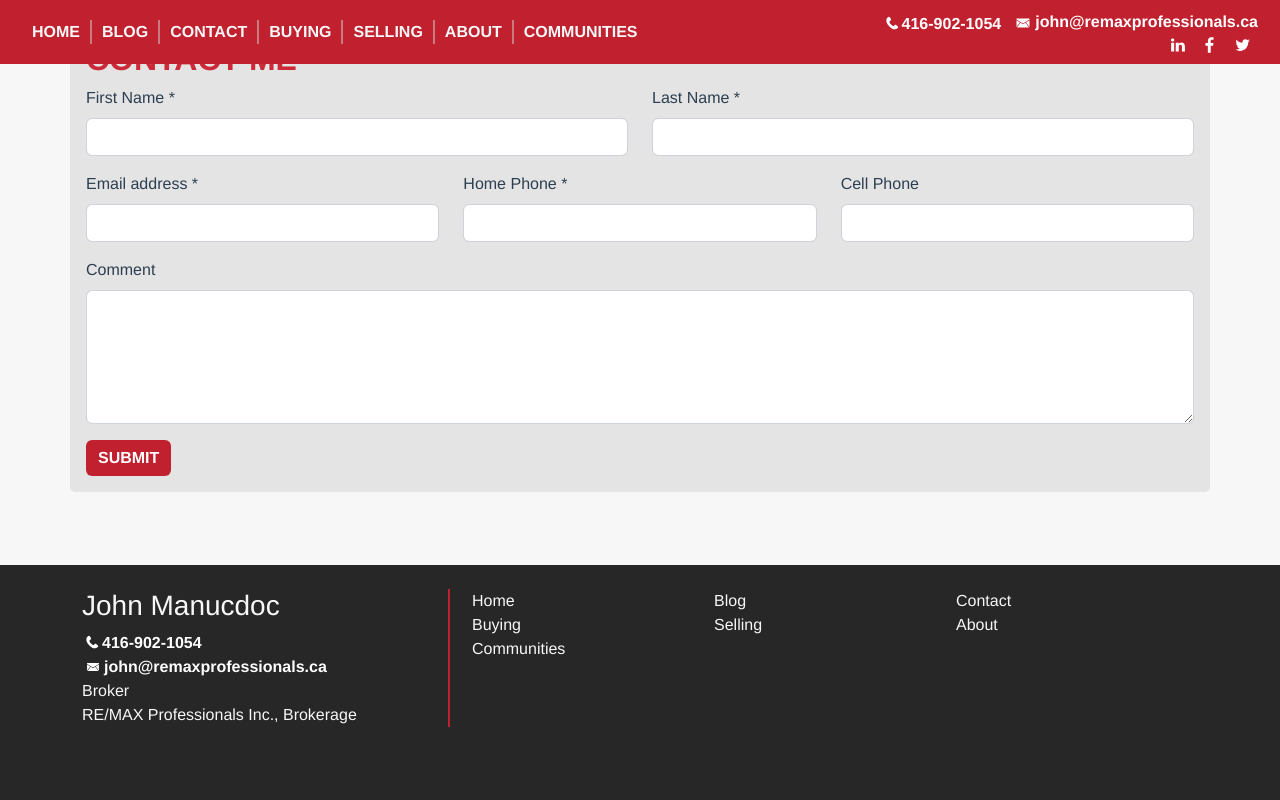
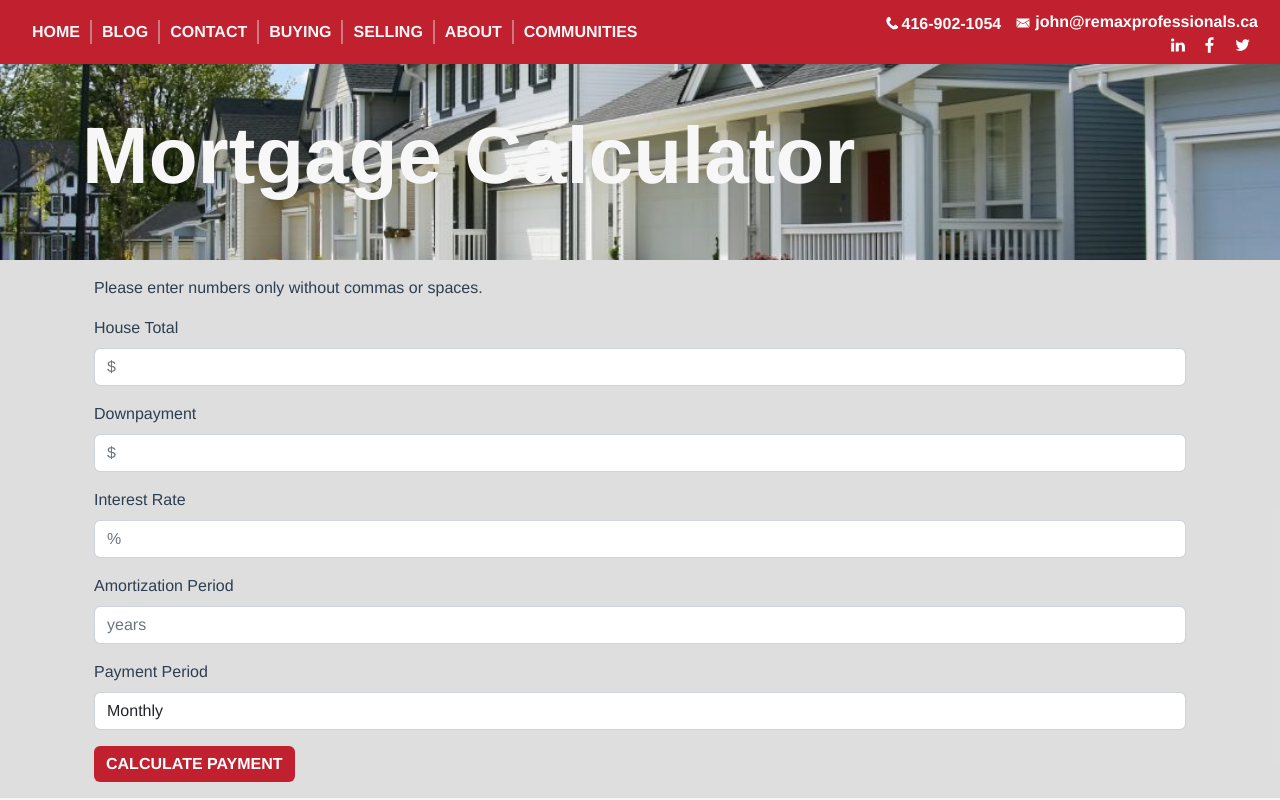
Before and after one commit to Sanparty/jmanucdoc-vue, a Vue app: page /buying/mortgage-calculator in a window 1280 px wide. Shown: the top 800 px of the page. Built offline with nearby package versions, Linux system fonts and the light colour scheme.

Commit message:
added mortgage calculator to cta links

```diff
--- a/src/buying/buyingHome.vue
+++ b/src/buying/buyingHome.vue
@@ -28,7 +28,7 @@
 
   </div>
   <div v-if="pageInfo.calculator" class="container-md" >
-      <mortgageCalculator class="mt-4"/>
+      <mortgageCalculator :includeHeading="true" class="mt-4"/>
   </div>
 </template>
 
--- /dev/null
+++ b/src/buying/calculatorContainer.vue
@@ -0,0 +1,74 @@
+<template>
+<div class="home-container container-fluid p-0">
+  <div class="d-flex flex-wrap align-items-start">
+    <div class="col-12">
+      <AboutHeadingSmall
+        :heading="calculator.heading"
+        :name="false"
+        :contact="contact"
+        :image="`url(${require(`../assets/images/${ calculator.image }`)})`"
+        :altimage="calculator.altImage"
+        :bgPosition="calculator.imageSize"
+      />
+    </div>
+  </div>
+  <!-- <div class="col-12">
+    <aboutHome
+      :pageInfo="calculator"
+    />
+  </div> -->
+  <div class="col-12">
+    <MortgageCalculator
+      :includeHeading="false"
+    />
+  </div>
+  <div class="container-fluid">
+    <ContactJohn />
+  </div>
+</div>
+
+</template>
+
+<script>
+    import ContactJohn from "../components/contactJohn.vue"
+    import AboutHeadingSmall from "../containers/aboutHeadingSmall.vue"
+    import MortgageCalculator from "../buying/mortgageCalculator.vue"
+    import calculator from "../js/components/data/calculator"
+    export default {
+       name: "aboutContainer",
+       components: {
+        AboutHeadingSmall,
+        MortgageCalculator,
+        ContactJohn,
+      },
+      data() {
+        return {
+          calculator: calculator
+        };
+      },
+    }
+
+
+
+</script>
+
+<style scoped>
+h3 {
+  margin: 40px 0 0;
+}
+ul {
+  list-style-type: none;
+  padding: 0;
+}
+li {
+  display: inline-block;
+  margin: 0 10px;
+}
+a {
+  color: #42b983;
+}
+.home-container {
+    padding-top: 20px;
+    background-color: #f7f7f7;
+}
+</style>
--- a/src/buying/mortgageCalculator.vue
+++ b/src/buying/mortgageCalculator.vue
@@ -1,10 +1,9 @@
 <template>
   <div class="contact-me p-3">
     <div class="container-md">
-      <h2 class="col-12 latest">Mortgage Calculator</h2>
+      <form class="container-md" @submit.prevent="calculate">
+      <h2 v-if="includeHeading" class="col-12 latest">Mortgage Calculator</h2>
       <p>Please enter numbers only without commas or spaces.</p>
-
-      <form class="container-md" @submit.prevent="calculate">
       <div class="row">
         <div class="mb-3">
           <label class="form-label">house total</label>
@@ -32,13 +31,12 @@
         </div>
       </div>
       <button type="submit" class="btn btn-primary">calculate payment</button>
-  </form>
       <div :class="display">
         <p>For a mortgage of <strong>${{ loanAmount.toLocaleString("en-US") }}</strong> amortized over <strong>{{ numYears }} years</strong>, your <strong>{{ paymentPeriod }}</strong> payment is <strong>${{ payment.toFixed(2) }}</strong></p>
+        <!-- <p>Total Mortgage with Interest: $701,508.05</p>
+        <p>Total with Down Payment: $801,508.05</p? -->
       </div>
-<!-- Total Mortgage with Interest: $701,508.05
-
-Total with Down Payment: $801,508.05 -->
+      </form>
     </div>
   </div>
 </template>
@@ -46,6 +44,9 @@ Total with Down Payment: $801,508.05 -->
 <script>
 export default {
   Name: "mortgageCalculator",
+  props: {
+    includeHeading: Boolean
+  },
   data() {
     return {
       houseTotal: "",
--- /dev/null
+++ b/src/js/components/data/calculator.js
@@ -0,0 +1,15 @@
+const calculator = {
+    heading: "Mortgage Calculator",
+    id: "mortgagecalculator",
+    image: "Suburban-Homes-1080x675.jpg",
+    altImage: "Suburban Homes",
+    imageSize: "center 40%",
+    // title: {
+    //     title1: "",
+    // },
+    // content: {
+    //     content1: ``,
+    // },
+}
+
+export default calculator
--- a/src/js/components/data/ctadata.js
+++ b/src/js/components/data/ctadata.js
@@ -5,7 +5,7 @@ const mortgageCalculator = {
     id: "mortgagecalculator",
     image: "cta-calc.svg",
     altImage: "Calculator Symbol",
-    routerLink: ""
+    routerLink: ctaLinks.calculatorLink.routerlink
 }
 
 const evaluation = {
--- a/src/js/components/pagelinks.js
+++ b/src/js/components/pagelinks.js
@@ -38,8 +38,13 @@ const evaluationLink = {
     name: "Free Home Evaluation",
     routerlink: "HomeEvaluation",
 }
+const calculatorLink = {
+    id: "calculatorlink",
+    name: "Mortgage Calculator",
+    routerlink: "MortgageCalculator",
+}
 
 const navLinks = { homeLink, blogLink, contactLink, buyingLink, sellingLink, aboutLink, communitiesLink }
 const footerLinks = { homeLink, blogLink, contactLink, buyingLink, sellingLink, aboutLink, communitiesLink }
-const ctaLinks = { buyingLink, sellingLink, evaluationLink }
+const ctaLinks = { buyingLink, sellingLink, evaluationLink, calculatorLink }
 export { contactLink, navLinks, footerLinks, ctaLinks, evaluationLink }
--- a/src/router/index.js
+++ b/src/router/index.js
@@ -12,6 +12,7 @@ import SellingPost from "../selling/sellingPost.vue"
 import AboutContainer from "../about/aboutContainer"
 import CommunitiesContainer from "../communities/communitiesContainer"
 import EvaluationContainer from "../selling/evaluationContainer"
+import CalculatorContainer from "../buying/calculatorContainer"
 
 let router =  createRouter({
     history: createWebHistory(process.env.BASE_URL),
@@ -111,6 +112,14 @@ let router =  createRouter({
         },
         component: EvaluationContainer,
     },
+    {
+        path:'/buying/mortgage-calculator/',
+        name: 'MortgageCalculator',
+        meta: {
+            title: "John Manucdoc | Mortgage Calculator"
+        },
+        component: CalculatorContainer,
+    },
 
     ],
     // eslint-disable-next-line no-unused-vars
```
Lines whose indentation alone changed are shown as unchanged.
